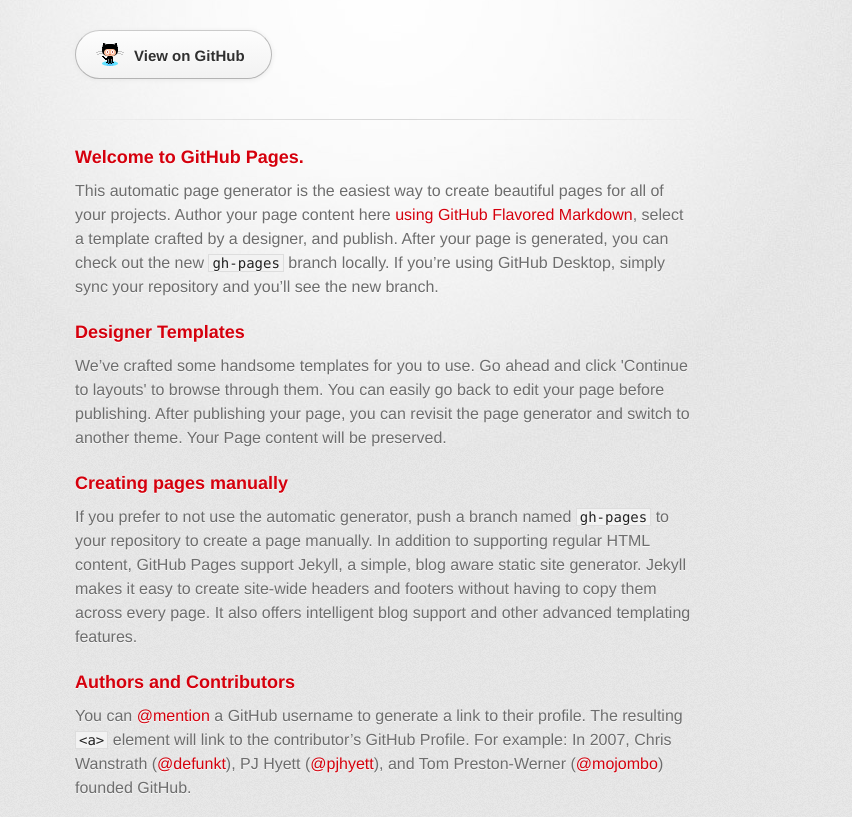
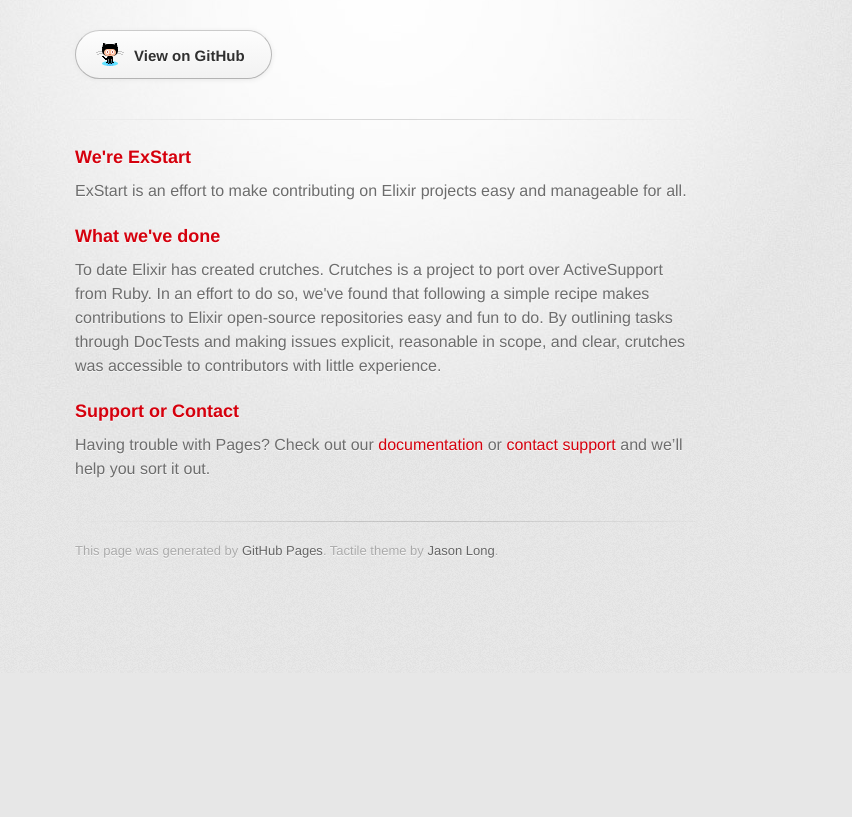
Before and after one commit to ExStart/ExStart.github.io, a plain HTML site: page index.html in a window 1280 px wide. Shown: the part 127-944 px from the top of the page, without its empty margins (255-1107 px from the left). After the commit the page ends 800 px from the top, so only its background shows below. Drawn offline with Linux system fonts and the light colour scheme; a web font is replaced by a local one.

Commit message:
Who we are and what we've done.

```diff
--- a/index.html
+++ b/index.html
@@ -30,24 +30,15 @@
 
         <section id="main_content">
           <h3>
-<a id="welcome-to-github-pages" class="anchor" href="#welcome-to-github-pages" aria-hidden="true"><span class="octicon octicon-link"></span></a>Welcome to GitHub Pages.</h3>
+<a id="welcome-to-github-pages" class="anchor" href="#welcome-to-github-pages" aria-hidden="true"><span class="octicon octicon-link"></span></a>We're ExStart</h3>
 
-<p>This automatic page generator is the easiest way to create beautiful pages for all of your projects. Author your page content here <a href="https://guides.github.com/features/mastering-markdown/">using GitHub Flavored Markdown</a>, select a template crafted by a designer, and publish. After your page is generated, you can check out the new <code>gh-pages</code> branch locally. If you’re using GitHub Desktop, simply sync your repository and you’ll see the new branch.</p>
+<p>ExStart is an effort to make contributing on Elixir projects easy and manageable for all.</p>
 
 <h3>
-<a id="designer-templates" class="anchor" href="#designer-templates" aria-hidden="true"><span class="octicon octicon-link"></span></a>Designer Templates</h3>
+<a id="designer-templates" class="anchor" href="#designer-templates" aria-hidden="true"><span class="octicon octicon-link"></span></a>What we've done</h3>
 
-<p>We’ve crafted some handsome templates for you to use. Go ahead and click 'Continue to layouts' to browse through them. You can easily go back to edit your page before publishing. After publishing your page, you can revisit the page generator and switch to another theme. Your Page content will be preserved.</p>
+<p>To date Elixir has created crutches. Crutches is a project to port over ActiveSupport from Ruby. In an effort to do so, we've found that following a simple recipe makes contributions to Elixir open-source repositories easy and fun to do. By outlining tasks through DocTests and making issues explicit, reasonable in scope, and clear, crutches was accessible to contributors with little experience. </p>
 
-<h3>
-<a id="creating-pages-manually" class="anchor" href="#creating-pages-manually" aria-hidden="true"><span class="octicon octicon-link"></span></a>Creating pages manually</h3>
-
-<p>If you prefer to not use the automatic generator, push a branch named <code>gh-pages</code> to your repository to create a page manually. In addition to supporting regular HTML content, GitHub Pages support Jekyll, a simple, blog aware static site generator. Jekyll makes it easy to create site-wide headers and footers without having to copy them across every page. It also offers intelligent blog support and other advanced templating features.</p>
-
-<h3>
-<a id="authors-and-contributors" class="anchor" href="#authors-and-contributors" aria-hidden="true"><span class="octicon octicon-link"></span></a>Authors and Contributors</h3>
-
-<p>You can <a href="https://github.com/blog/821" class="user-mention">@mention</a> a GitHub username to generate a link to their profile. The resulting <code>&lt;a&gt;</code> element will link to the contributor’s GitHub Profile. For example: In 2007, Chris Wanstrath (<a href="https://github.com/defunkt" class="user-mention">@defunkt</a>), PJ Hyett (<a href="https://github.com/pjhyett" class="user-mention">@pjhyett</a>), and Tom Preston-Werner (<a href="https://github.com/mojombo" class="user-mention">@mojombo</a>) founded GitHub.</p>
 
 <h3>
 <a id="support-or-contact" class="anchor" href="#support-or-contact" aria-hidden="true"><span class="octicon octicon-link"></span></a>Support or Contact</h3>
```
